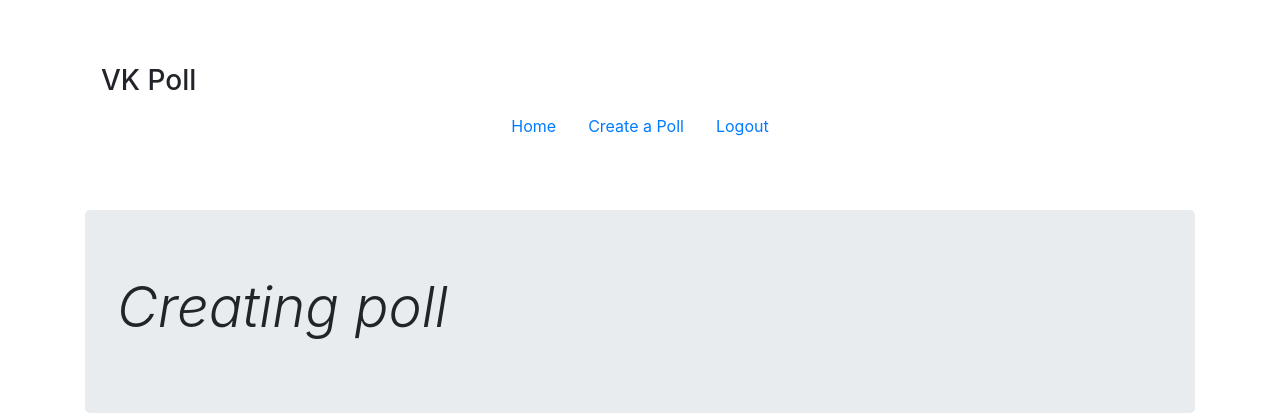
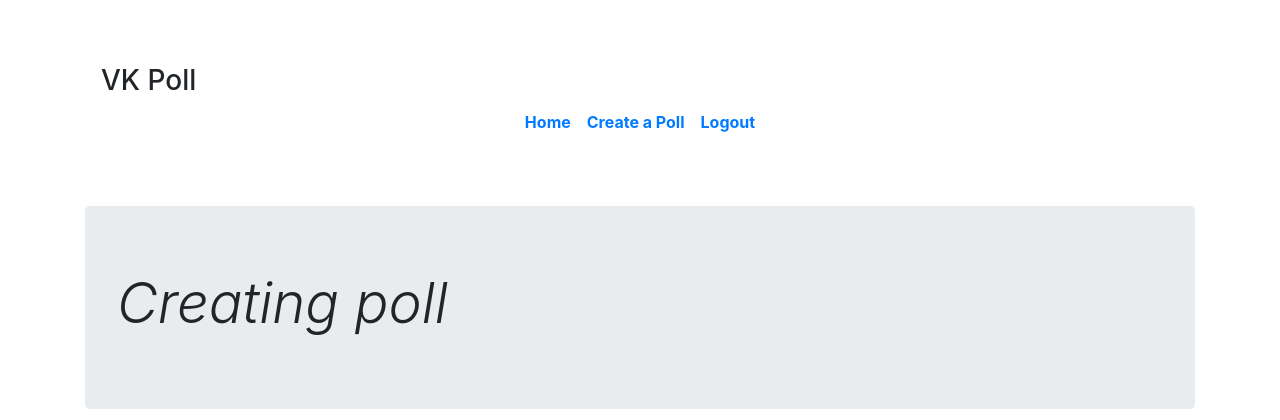
Before and after one commit to andreyvpng/vkpoll, a Flask app: page /add_poll in a window 1280 px wide. Shown: the top 420 px of the page. Run offline with Flask 2, Linux system fonts and the light colour scheme; the visitor is signed in with stand-in values (Sample User, id 1); some libraries are stand-ins or nearby versions.

Commit message:
update html and css

```diff
--- a/app/static/style.css
+++ b/app/static/style.css
@@ -1,3 +1,22 @@
+/*
+ *  Header
+ */
+.nav-masthead .nav-link {
+    padding: .25rem 0;
+    font-weight: 700;
+    background-color: transparent;
+    border-bottom: .25rem solid transparent;
+}
+.nav-masthead .nav-link:hover,
+.nav-masthead .nav-link:focus {
+  border-bottom-color: #bdbdbd14;
+}
+.nav-masthead .nav-link + .nav-link {
+  margin-left: 1rem;
+}
+/*
+ *  Poll
+ */
 input.link {
   border: none;
   background: none;
@@ -8,6 +27,9 @@ input.link {
   margin: 0;
   padding: 0;
 }
+/*
+ *  Footer
+ */
 .footer {
     padding: 2.5rem 0;
     color: #999;
--- a/app/templates/my_polls.html
+++ b/app/templates/my_polls.html
@@ -1,6 +1,6 @@
 {% extends 'base.html' %}
 
-{% block title %}VK Poll - Мои опросы{% endblock %}
+{% block title %}VK Poll - My polls{% endblock %}
 {% block content %}
 {% include 'nav.html' %}
 <section class="mt-5">
```
